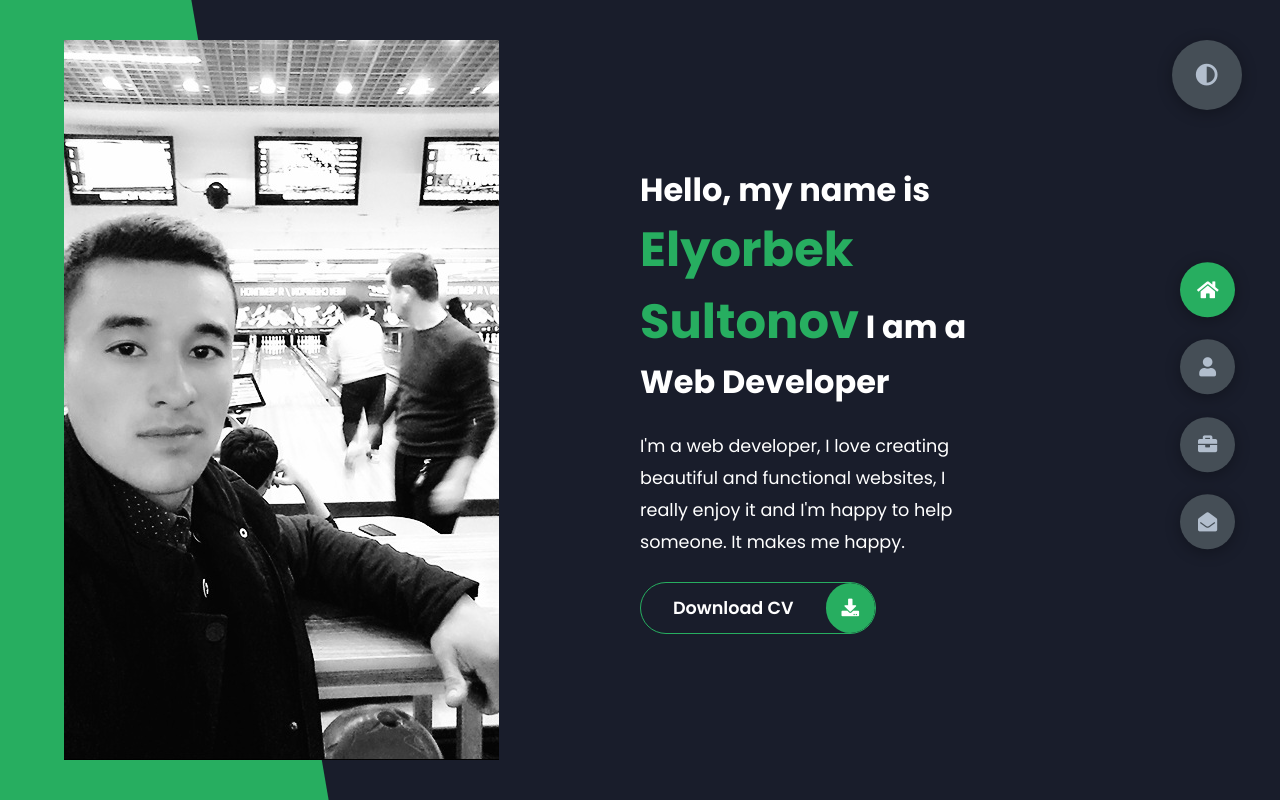
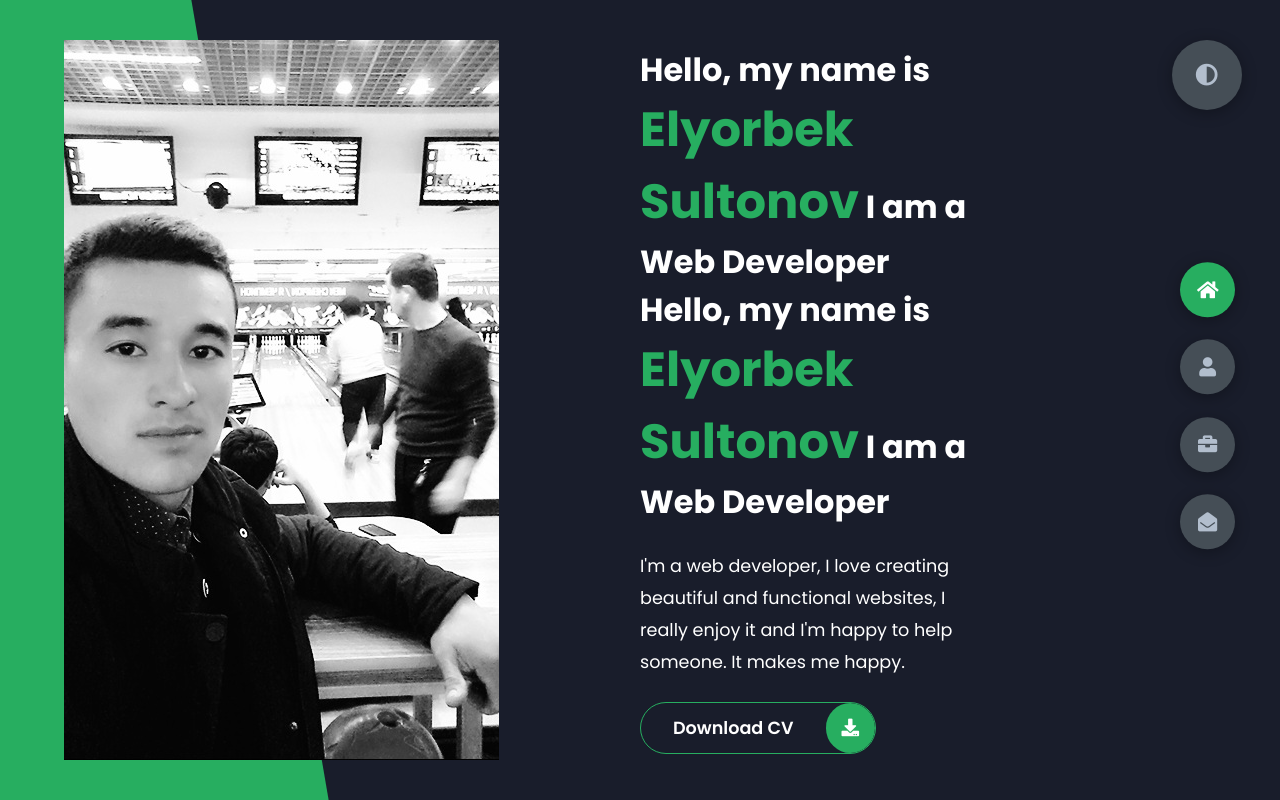
Before and after one commit to ElyorjonSultonov/AboutMePortfolio, a plain HTML site: page index.html in a window 1280 px wide. Drawn offline with Linux system fonts and the light colour scheme.

Commit message:
the result of the inspection is good

```diff
--- a/index.html
+++ b/index.html
@@ -30,6 +30,10 @@
           </div>
         </div>
         <div class="right-header">
+          <h1 class="name">
+            Hello, my name is <span>Elyorbek Sultonov</span>
+            I am a Web Developer
+          </h1>
           <h1 class="name">
             Hello, my name is <span>Elyorbek Sultonov</span>
             I am a Web Developer
```
